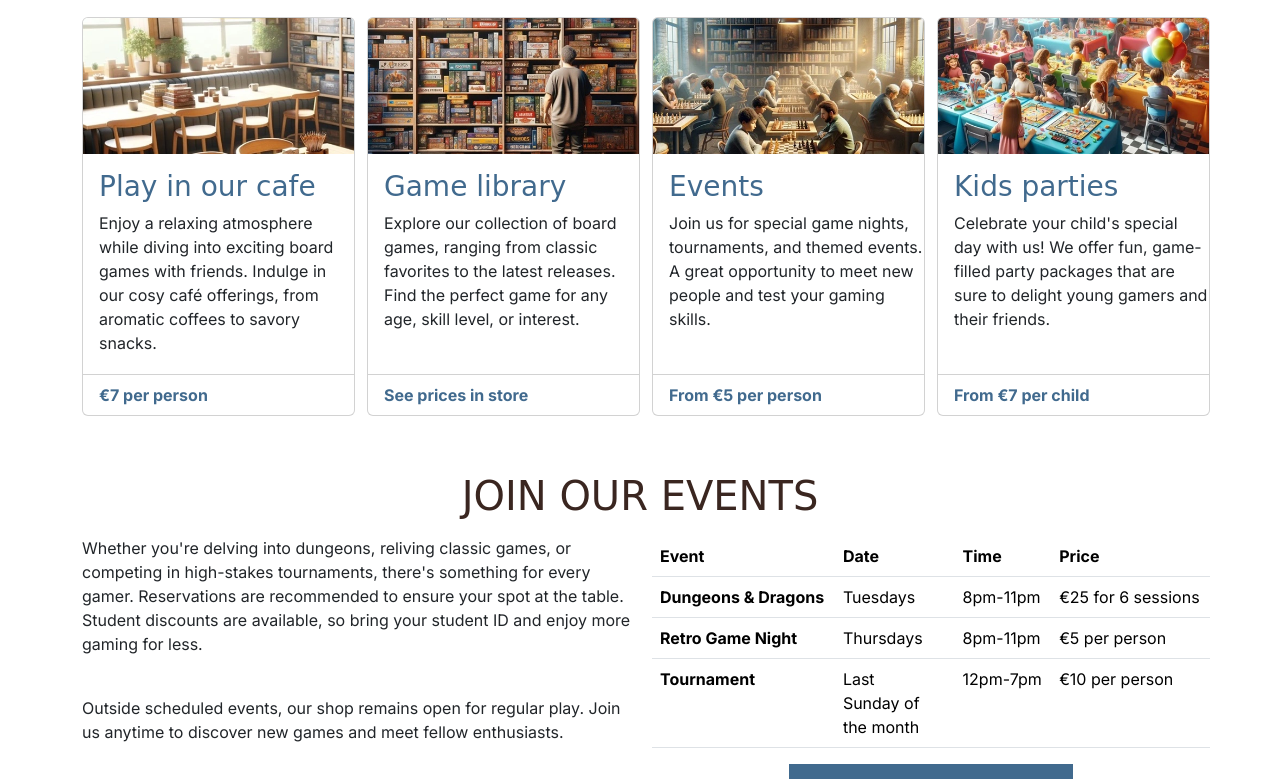
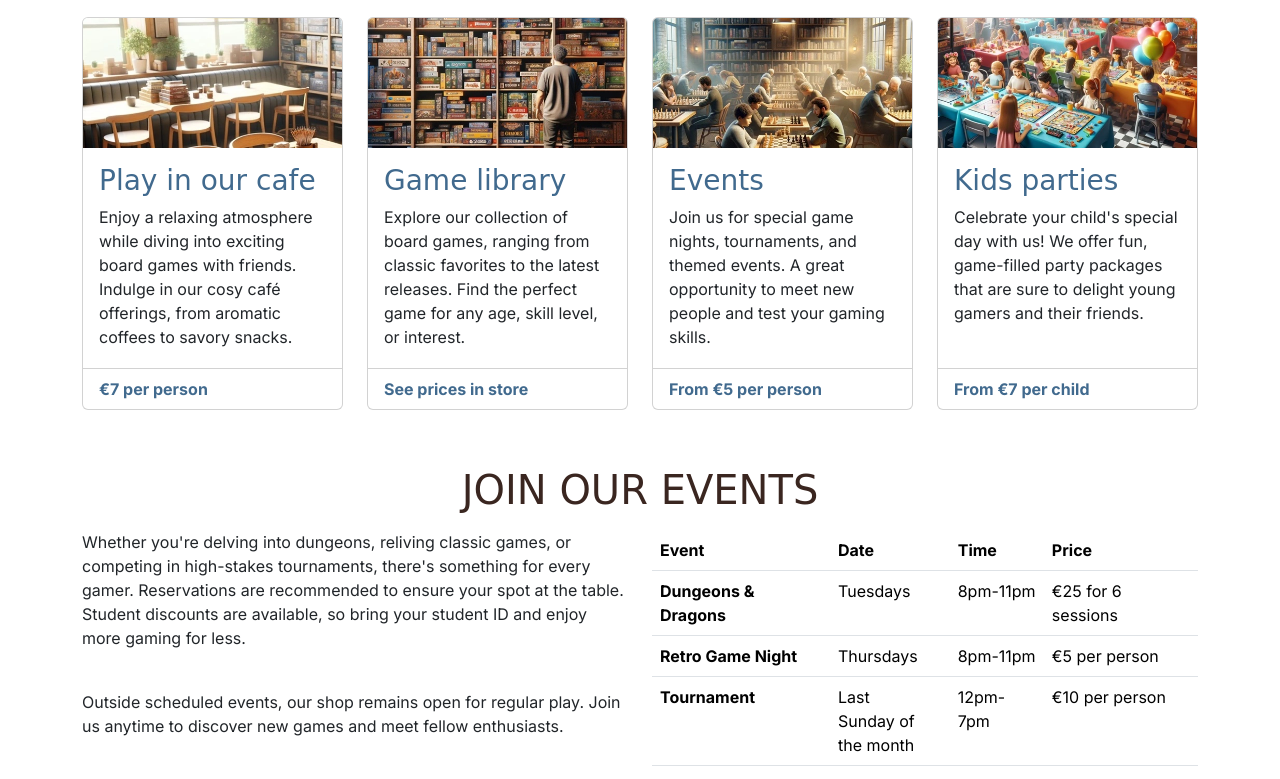
Before and after one commit to akashebaev-ux/boardwalk-games, a plain HTML site: page index.html in a window 1280 px wide. Shown: the part 710-1489 px from the top of the page. Drawn offline with nearby package versions, Linux system fonts and the light colour scheme; a web font is replaced by a local one.

```diff
--- a/assets/css/style.css
+++ b/assets/css/style.css
@@ -124,9 +124,7 @@ td:hover {
         background-color: var(--highlight-color);
 
 }
-.row * {
-    padding-right: 0;
-}
+
 
 #date {
     width: 25px;
```
